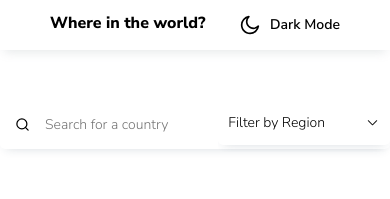
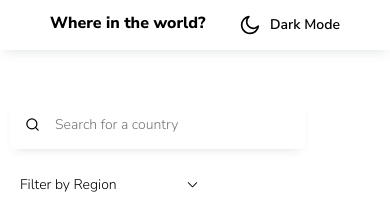
Before and after one commit to ArtemDerenok/rest-countries-api, a React (Create React App) app: page / in a window 390 px wide. Shown: the top 199 px of the page. Built offline with nearby package versions, Linux system fonts and the light colour scheme.

Commit message:
feat: add main page adaptive

```diff
--- a/src/components/FilterBar/FilterBar.module.scss
+++ b/src/components/FilterBar/FilterBar.module.scss
@@ -63,3 +63,11 @@
   background-color: $DARK_BLUE;
   color: $WHITE;
 }
+
+@media (max-width: 680px) {
+  .filter {
+    left: 10px;
+    top: 62px;
+    width: 200px;
+  }
+}
--- a/src/components/FilterBar/FilterBar.tsx
+++ b/src/components/FilterBar/FilterBar.tsx
@@ -16,7 +16,7 @@ const FilterBar = () => {
 
   const handleFilter = (element: React.MouseEvent<HTMLElement>) => {
     const value = (element.target as HTMLElement).innerText;
-    console.log(value);
+
     dispatch(filterCountries(value));
   };
 
@@ -34,11 +34,41 @@ const FilterBar = () => {
         />
       </div>
       <ul className={styles.filter__list} onClick={handleFilter}>
-        <li className={styles.filter__item}>Africa</li>
-        <li className={styles.filter__item}>America</li>
-        <li className={styles.filter__item}>Asia</li>
-        <li className={styles.filter__item}>Europe</li>
-        <li className={styles.filter__item}>Oceania</li>
+        <li
+          className={`${styles.filter__item} ${
+            isDarkMode ? styles.darkBackground : null
+          }`}
+        >
+          Africa
+        </li>
+        <li
+          className={`${styles.filter__item} ${
+            isDarkMode ? styles.darkBackground : null
+          }`}
+        >
+          America
+        </li>
+        <li
+          className={`${styles.filter__item} ${
+            isDarkMode ? styles.darkBackground : null
+          }`}
+        >
+          Asia
+        </li>
+        <li
+          className={`${styles.filter__item} ${
+            isDarkMode ? styles.darkBackground : null
+          }`}
+        >
+          Europe
+        </li>
+        <li
+          className={`${styles.filter__item} ${
+            isDarkMode ? styles.darkBackground : null
+          }`}
+        >
+          Oceania
+        </li>
       </ul>
     </div>
   );
--- a/src/components/Page/AllCountryPage.module.scss
+++ b/src/components/Page/AllCountryPage.module.scss
@@ -4,6 +4,7 @@
   max-width: 1280px;
   margin: 0 auto;
   display: flex;
+  flex-direction: row;
   justify-content: space-between;
   align-items: flex-start;
   position: relative;
@@ -18,3 +19,15 @@
   gap: 40px;
   flex-wrap: wrap;
 }
+
+@media (max-width: 680px) {
+  .boxOne {
+    flex-direction: column;
+    margin-bottom: 120px;
+    padding-left: 10px;
+  }
+
+  .boxTwo {
+    justify-content: center;
+  }
+}
--- a/src/components/Page/AllCountryPage.tsx
+++ b/src/components/Page/AllCountryPage.tsx
@@ -5,7 +5,7 @@ import SearchBar from "../SearchBar/SearchBar";
 import styles from "./AllCountryPage.module.scss";
 
 const AllCountryPage = () => {
-  const { data } = useAppSelector((state) => state);
+  const { data, darkMode } = useAppSelector((state) => state);
   return (
     <>
       <div className={styles.boxOne}>
--- a/src/components/SearchBar/SearchBar.module.scss
+++ b/src/components/SearchBar/SearchBar.module.scss
@@ -23,3 +23,9 @@
   color: $WHITE;
   background-image: url("../../assets/icons/searchWhite.svg");
 }
+
+@media (max-width: 680px) {
+  .search {
+    width: 205px;
+  }
+}
```
